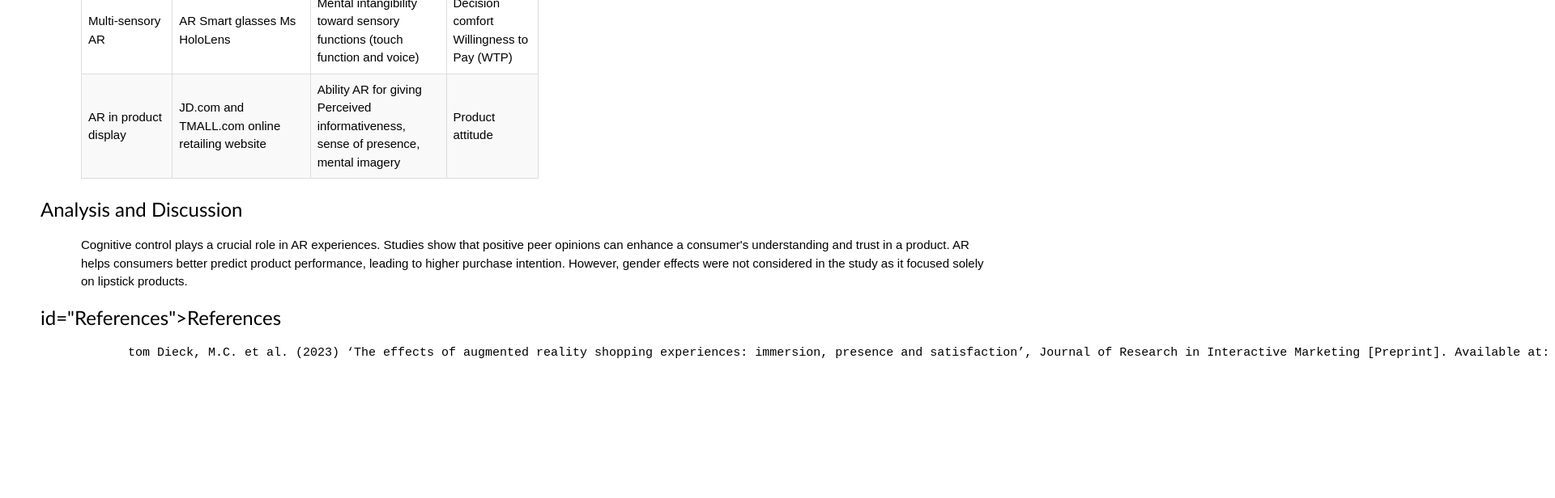
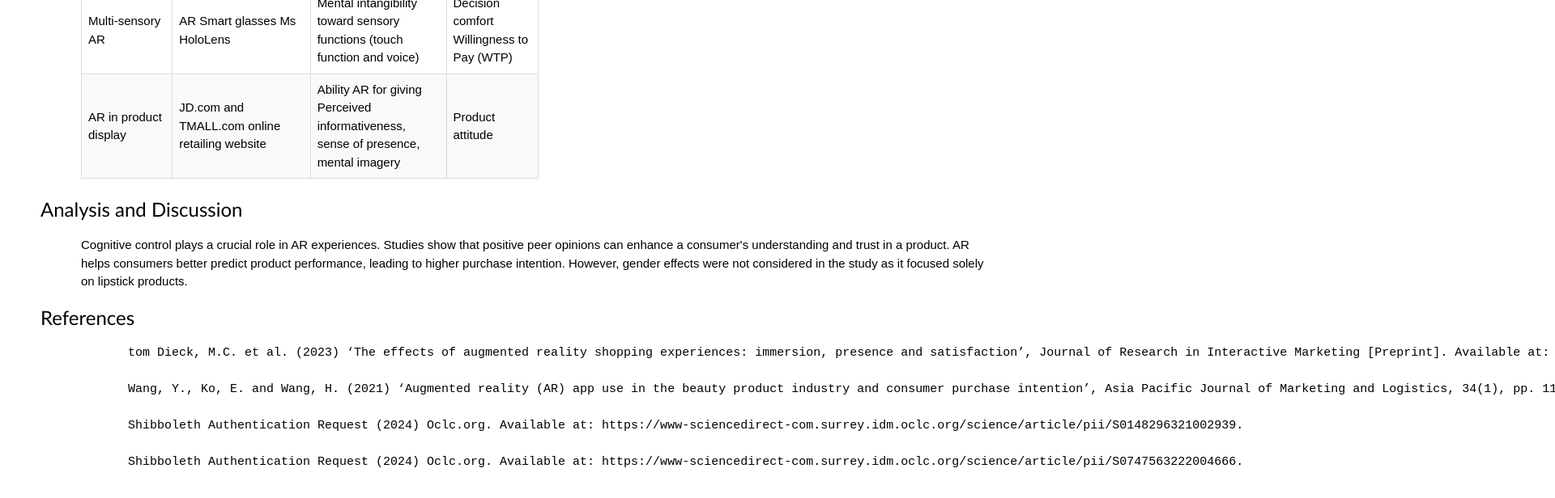
Before and after one commit to Happy-Fyte/FY6885429, a plain HTML site: page index.html in a window 1280 px wide. Shown: the part 1376-1992 px from the top of the page at 81% size, 1920 px wide, since content can reach past the window. Before the commit the page ends 1897 px from the top, so only its background shows below. Drawn offline with nearby package versions, Linux system fonts and the light colour scheme.

Commit message:
rest of ref

```diff
--- a/index.html
+++ b/index.html
@@ -99,11 +99,17 @@
         </p>
 
     </div>
-    <h3> id="References">References</h3>
+    <h3 id="References">References</h3>
 
     <p>
         <pre>
             tom Dieck, M.C. et al. (2023) ‘The effects of augmented reality shopping experiences: immersion, presence and satisfaction’, Journal of Research in Interactive Marketing [Preprint]. Available at: https://doi.org/10.1108/jrim-09-2022-0268.
+
+            Wang, Y., Ko, E. and Wang, H. (2021) ‘Augmented reality (AR) app use in the beauty product industry and consumer purchase intention’, Asia Pacific Journal of Marketing and Logistics, 34(1), pp. 110–131. Available at: https://doi.org/10.1108/apjml-11-2019-0684.
+
+            Shibboleth Authentication Request (2024) Oclc.org. Available at: https://www-sciencedirect-com.surrey.idm.oclc.org/science/article/pii/S0148296321002939.
+
+            Shibboleth Authentication Request (2024) Oclc.org. Available at: https://www-sciencedirect-com.surrey.idm.oclc.org/science/article/pii/S0747563222004666.
         </pre>
     </p>
 </body>
```
